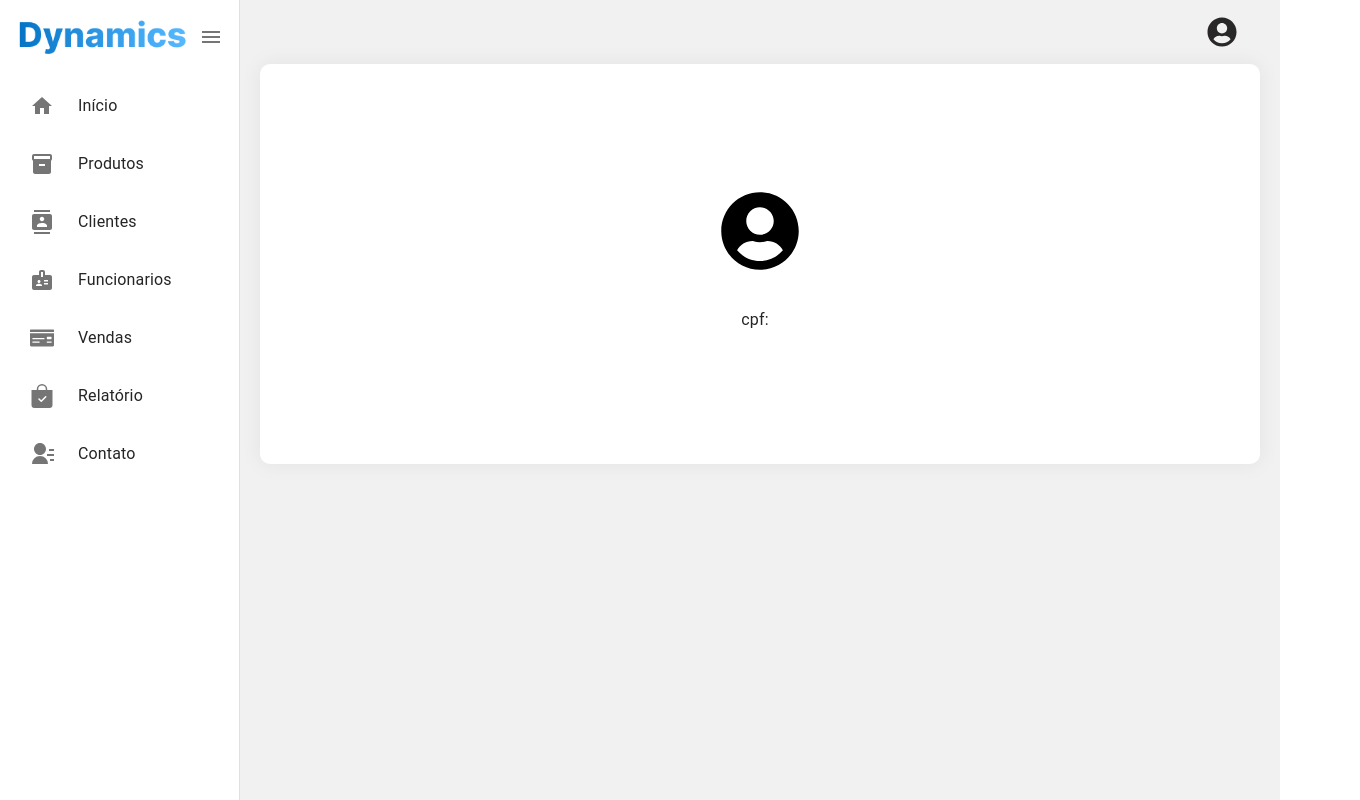
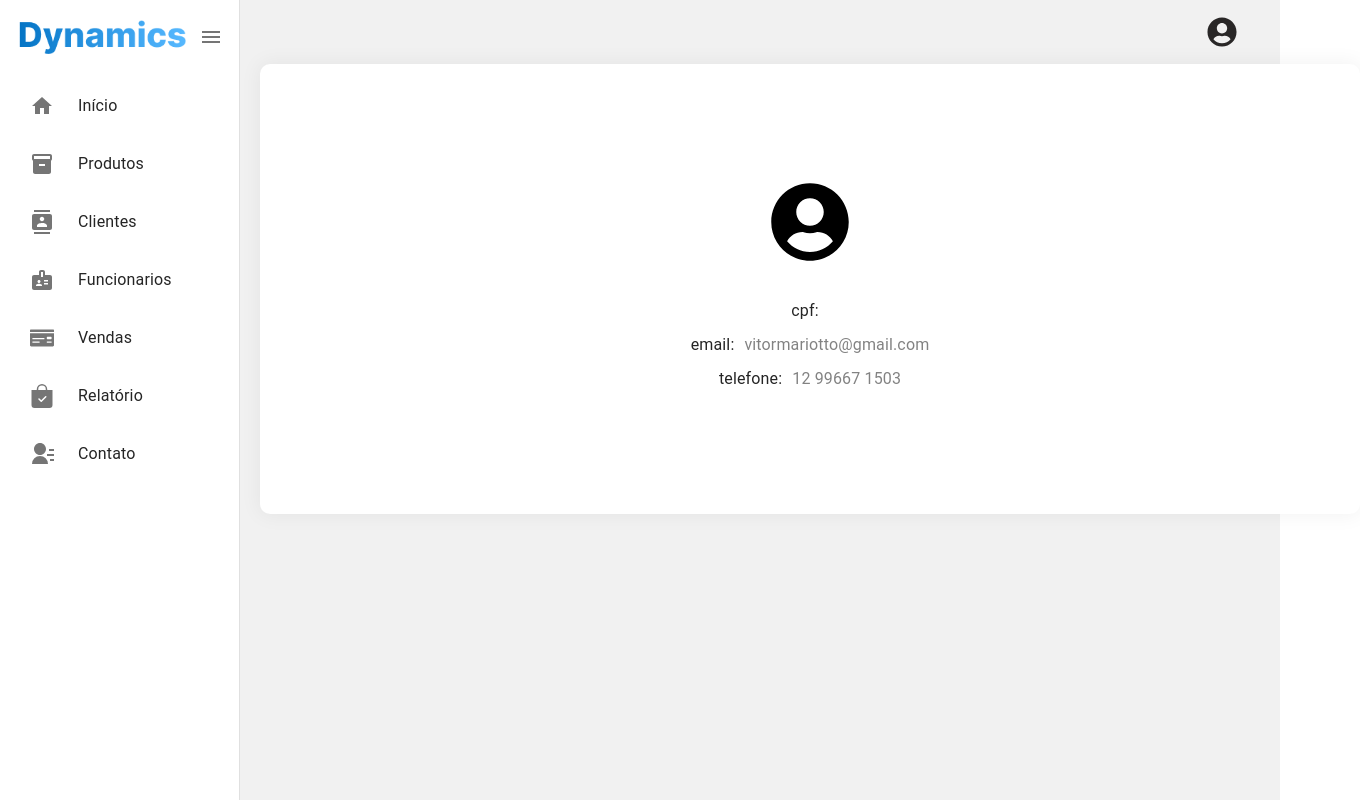
Before and after one commit to iamgiovann4/crm-dynamics, a React (Create React App) app: page /conta in a window 1280 px wide. Shown: the whole page, 1360 px wide, since content can reach past the window. Built offline with nearby package versions, Linux system fonts and the light colour scheme; no server answers; sample sign-in values are in the browser's storage.

Commit message:
homefinal0.2

```diff
--- a/src/components/CardUser.jsx
+++ b/src/components/CardUser.jsx
@@ -2,6 +2,7 @@ import React from 'react';
 import Box from '@mui/material/Box';
 import { FaUserCircle as User, FaUserAlt as User2 } from 'react-icons/fa'
 import useAuthStore from '../store/authStore';
+import { NavLink } from 'react-router-dom';
 
 export function Chart4() {
   const nameUserLogged = useAuthStore((state) => state.fname)
@@ -10,7 +11,11 @@ export function Chart4() {
 
   return (
     <div className="chartContainer" style={{display:'flex', justifyContent:'center'}}>
-      <Box width={1000} height={400} style={{
+            <Box width={1000} height={350} style={{
+        borderRadius: '10px',
+        boxSizing: 'initial'
+      }}>
+      <Box width={1000} height={350} style={{
                 borderRadius: '10px',
                 background: '#FFF',
                 boxShadow: '0px 0px 20px 2px rgba(0, 0, 0, 0.05)',
@@ -18,17 +23,24 @@ export function Chart4() {
                 display: 'flex',
                 justifyContent: 'center',
                 alignItems: 'center',
-                flexDirection: 'column'
+                flexDirection: 'column',
       }}>
-        <User size={80} style={{ color: "black",
+        <User size={80} style={{ color: "black", float: 'left'
 }} /><p>{nameUserLogged}</p>
 <Box>
   <p style={{float: 'left', margin: '5px', color: '#252525'}}>cpf: </p><p style={{float: 'left', margin: '5px', color: '#0000007D'}}>{cpfUserLogged}</p>
 </Box>
-
+<Box>
+  <p style={{float: 'left', margin: '5px', color: '#252525'}}>email: </p><p style={{float: 'left', margin: '5px', color: '#0000007D'}}>vitormariotto@gmail.com</p>
+</Box>
+<Box>
+  <p style={{float: 'left', margin: '5px', color: '#252525'}}>telefone: </p><p style={{float: 'left', margin: '5px', color: '#0000007D'}}>12 99667 1503</p>
+</Box>
+        </Box>
         </Box>
 
     </div>
+
   )
 }
 
```
